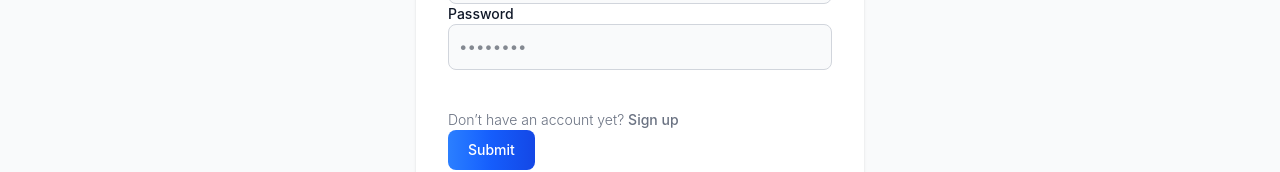
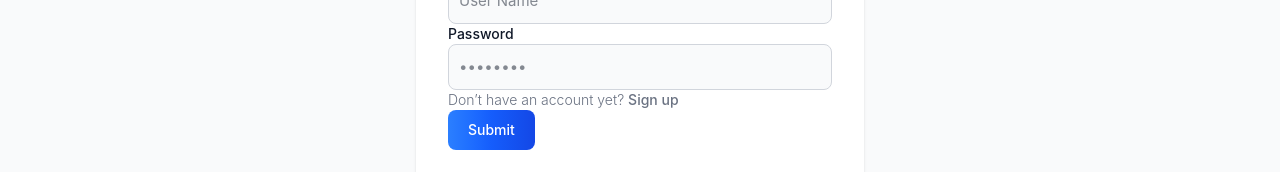
Before and after one commit to mah-esh-arjan/CloudTech_Intern_Frontend, a Vue app: page /student/student-login in a window 1280 px wide. Shown: the part 452-624 px from the top of the page. Built offline with nearby package versions, Linux system fonts and the light colour scheme.

Commit message:
added cart system

```diff
--- a/src/components/Student/StudentBookList.vue
+++ b/src/components/Student/StudentBookList.vue
@@ -22,7 +22,6 @@
 const parsedStudent = JSON.parse(user);
 const count = computed(() => parseInt(lms.getters.getCount));
 const countLeft = computed(() => 3 - count.value);
-
 
 const id = parsedStudent.student_id;
 
--- a/src/components/Student/StudentLogin.vue
+++ b/src/components/Student/StudentLogin.vue
@@ -69,10 +69,6 @@
                                 placeholder="••••••••" required="" />
                         </div>
 
-                        <button type="submit"
-                            class="w-full text-white bg-primary-600 hover:bg-primary-700 focus:ring-4 focus:outline-none focus:ring-primary-300 font-medium rounded-lg text-sm px-5 py-2.5 text-center dark:bg-primary-600 dark:hover:bg-primary-700 dark:focus:ring-primary-800">
-                            Log in
-                        </button>
                         <p class="text-sm font-light text-gray-500 dark:text-gray-400">
                             Don’t have an account yet?
                             <a href="#" class="font-medium text-primary-600 hover:underline dark:text-primary-500">Sign
```
